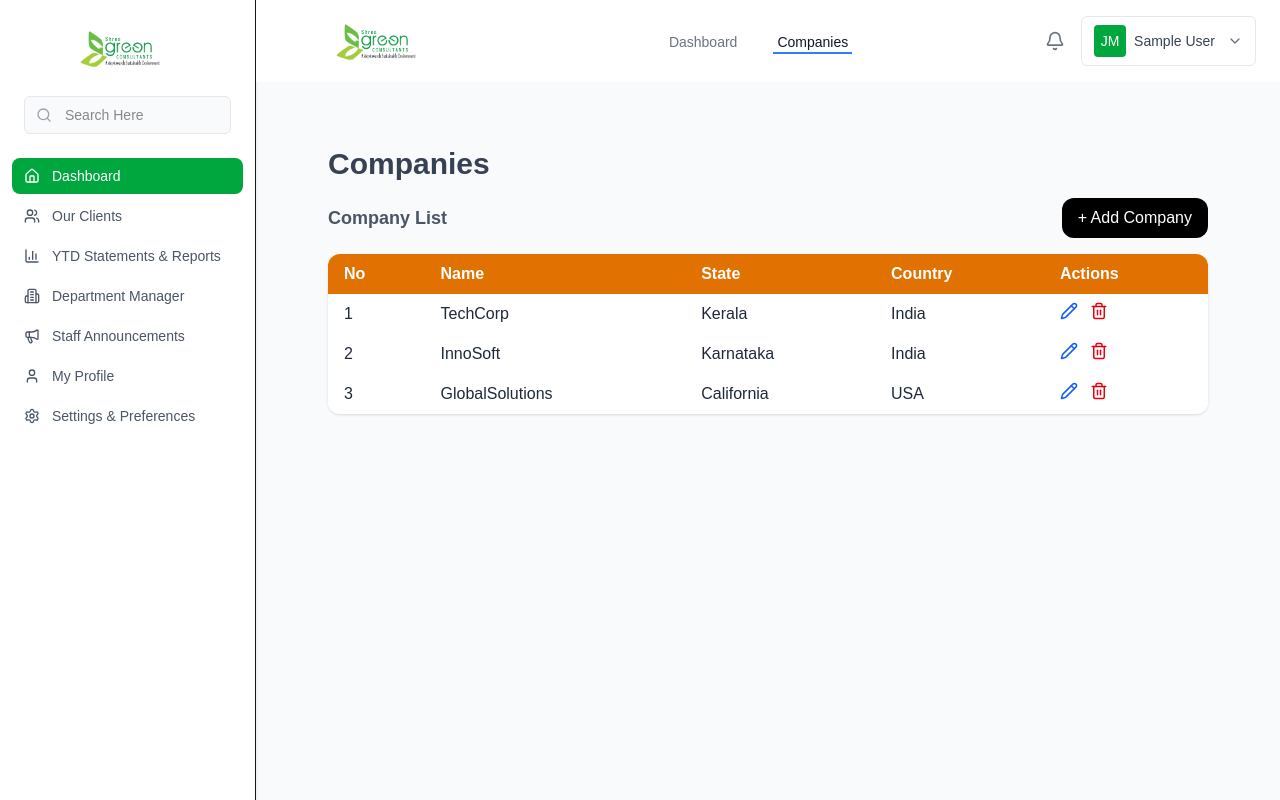
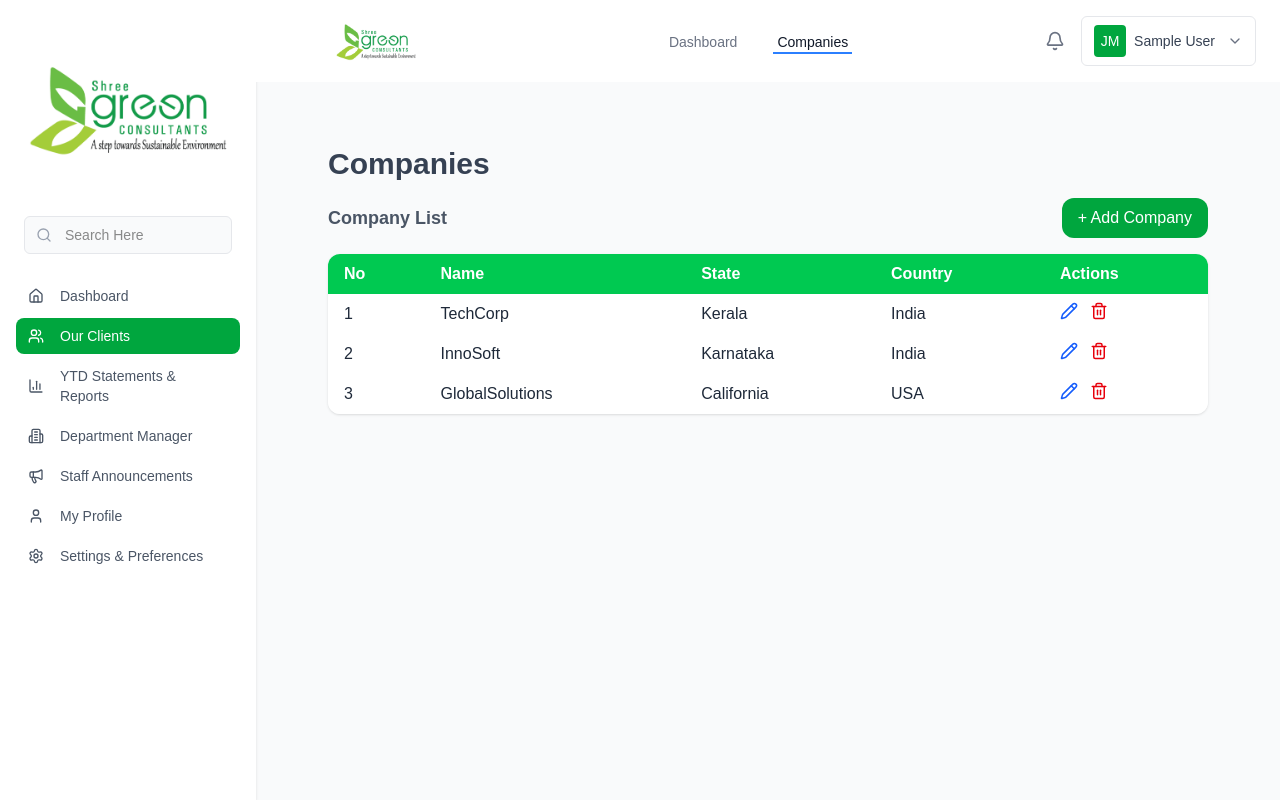
Before and after one commit to sreesankar-p/production-management-app, a Next.js app: page /p1/companies in a window 1280 px wide. Built offline with nearby package versions, Linux system fonts and the light colour scheme; sample sign-in values are in the browser's storage.

Commit message:
UI changes updated

```diff
--- a/src/components/Companies.tsx
+++ b/src/components/Companies.tsx
@@ -21,7 +21,7 @@ const Companies = () => {
         <span className="text-base sm:text-lg font-semibold text-gray-600">
           Company List
         </span>
-        <button className="bg-black text-white px-4 py-2 rounded-xl hover:bg-gray-800 transition w-full sm:w-auto">
+        <button className="bg-green-600 text-white px-4 py-2 rounded-xl hover:bg-gray-800 transition w-full sm:w-auto">
           + Add Company
         </button>
       </div>
@@ -30,7 +30,7 @@ const Companies = () => {
       <div className="overflow-x-auto rounded-xl shadow">
         <table className="min-w-full border-collapse bg-white text-sm sm:text-base">
           <thead>
-            <tr className="bg-amber-600 text-white text-left">
+            <tr className="bg-green-500 text-white text-left">
               <th className="px-3 sm:px-4 py-2">No</th>
               <th className="px-3 sm:px-4 py-2">Name</th>
               <th className="px-3 sm:px-4 py-2">State</th>
@@ -42,7 +42,7 @@ const Companies = () => {
             {companies.map((company, index) => (
               <tr
                 key={company.id}
-                className="border-amber-300 text-gray-800 hover:bg-amber-50 transition"
+                className="border-green-300 text-gray-800 hover:bg-green-100 transition"
               >
                 <td className="px-3 sm:px-4 py-2">{index + 1}</td>
                 <td className="px-3 sm:px-4 py-2">{company.name}</td>
--- a/src/components/Sidebar.tsx
+++ b/src/components/Sidebar.tsx
@@ -1,13 +1,28 @@
+"use client"
+
 import { Search, Home, Users, BarChart3, Building2, Megaphone, User, Settings } from "lucide-react"
 import Image from "next/image"
+import Link from "next/link"
+import { usePathname } from "next/navigation"
 
 export default function Sidebar() {
+  const pathname = usePathname()
+
+  const navItems = [
+    { href: "/p1/dashboard", label: "Dashboard", icon: Home },
+    { href: "/p1/companies", label: "Our Clients", icon: Users },
+    { href: "/p1/statements", label: "YTD Statements & Reports", icon: BarChart3 },
+    { href: "/p1/department", label: "Department Manager", icon: Building2 },
+    { href: "/p1/announcements", label: "Staff Announcements", icon: Megaphone },
+    { href: "/p1/profile", label: "My Profile", icon: User },
+    { href: "/p1/settings", label: "Settings & Preferences", icon: Settings },
+  ]
+
   return (
-    <div className="w-64 bg-white shadow-sm border-r">
+    <div className="w-64 bg-white shadow-sm">
       {/* Logo */}
       <div className="p-6">
-
-         <div className="relative h-12 w-48 transition-transform duration-300 hover:scale-105">
+        <div className="relative h-42 w-52 transition-transform duration-300 hover:scale-105">
           <Image
             src="/images/firstLogo.png"
             alt="Company Logo"
@@ -31,35 +46,24 @@ export default function Sidebar() {
 
       {/* Navigation */}
       <nav className="px-3">
-        <div className="space-y-1">
-          <div className="flex items-center gap-3 px-3 py-2 bg-green-600 text-white rounded-lg">
-            <Home className="w-4 h-4" />
-            <span className="text-sm font-medium">Dashboard</span>
+        <div className="space-y-1 ">
+          {navItems.map(({ href, label, icon: Icon }) => {
+            const active = pathname === href
+            return (
+              <Link key={href} href={href}>
+                <div
+                  className={`flex m-1 items-center gap-4 px-3 py-2 rounded-lg cursor-pointer transition ${
+                    active
+                      ? "bg-green-600 text-white"
+                      : "text-gray-600 hover:bg-green-400 hover:text-white"
+                  }`}
+                >
+                  <Icon className="w-4 h-4" />
+                  <span className="text-sm font-medium">{label}</span>
                 </div>
-          <div className="flex items-center gap-3 px-3 py-2 text-gray-600 hover:bg-gray-50 rounded-lg cursor-pointer">
-            <Users className="w-4 h-4" />
-            <span className="text-sm">Our Clients</span>
-          </div>
-          <div className="flex items-center gap-3 px-3 py-2 text-gray-600 hover:bg-gray-50 rounded-lg cursor-pointer">
-            <BarChart3 className="w-4 h-4" />
-            <span className="text-sm">YTD Statements & Reports</span>
-          </div>
-          <div className="flex items-center gap-3 px-3 py-2 text-gray-600 hover:bg-gray-50 rounded-lg cursor-pointer">
-            <Building2 className="w-4 h-4" />
-            <span className="text-sm">Department Manager</span>
-          </div>
-          <div className="flex items-center gap-3 px-3 py-2 text-gray-600 hover:bg-gray-50 rounded-lg cursor-pointer">
-            <Megaphone className="w-4 h-4" />
-            <span className="text-sm">Staff Announcements</span>
-          </div>
-          <div className="flex items-center gap-3 px-3 py-2 text-gray-600 hover:bg-gray-50 rounded-lg cursor-pointer">
-            <User className="w-4 h-4" />
-            <span className="text-sm">My Profile</span>
-          </div>
-          <div className="flex items-center gap-3 px-3 py-2 text-gray-600 hover:bg-gray-50 rounded-lg cursor-pointer">
-            <Settings className="w-4 h-4" />
-            <span className="text-sm">Settings & Preferences</span>
-          </div>
+              </Link>
+            )
+          })}
         </div>
       </nav>
     </div>
```
Lines whose indentation alone changed are shown as unchanged.
